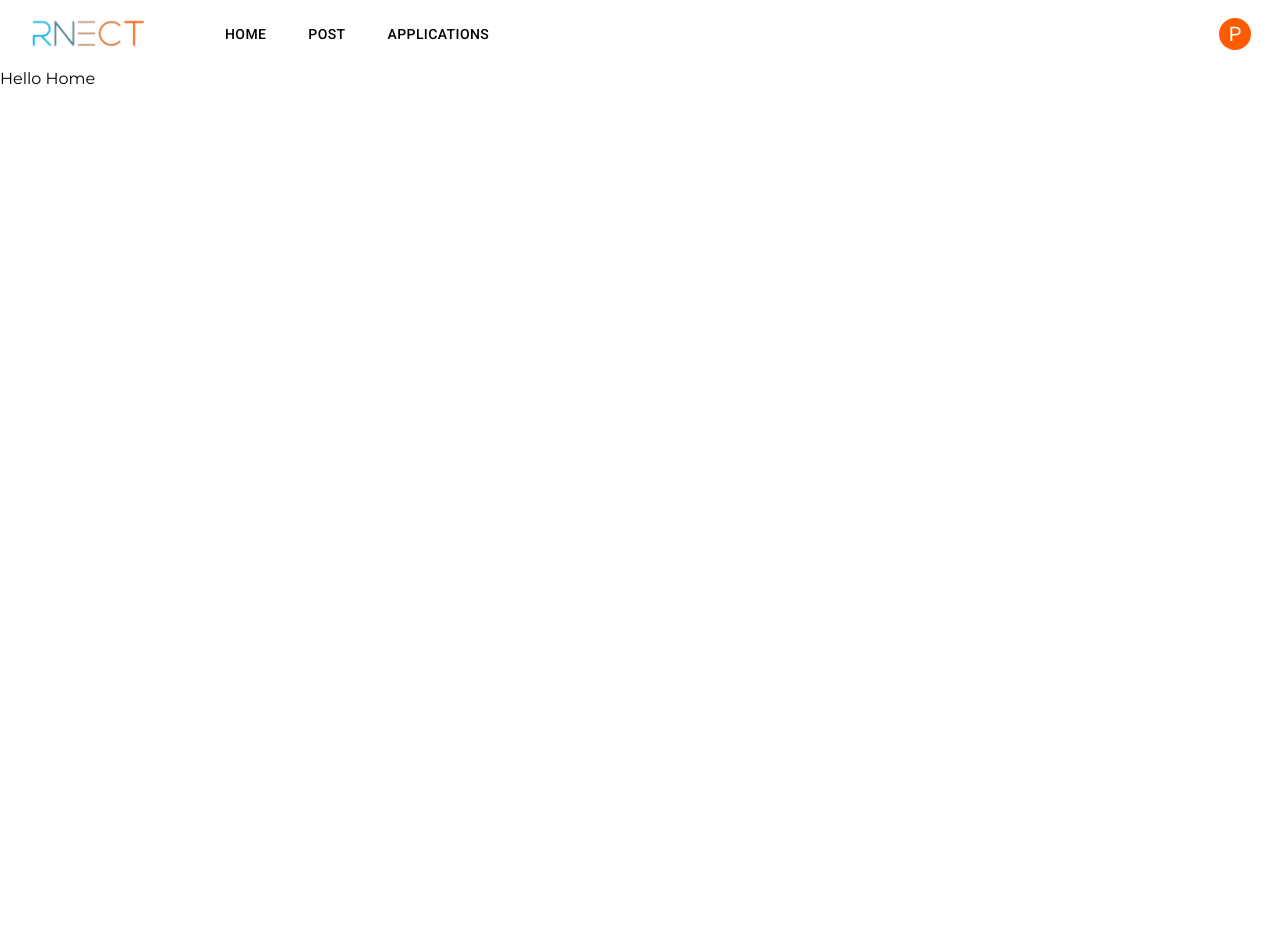
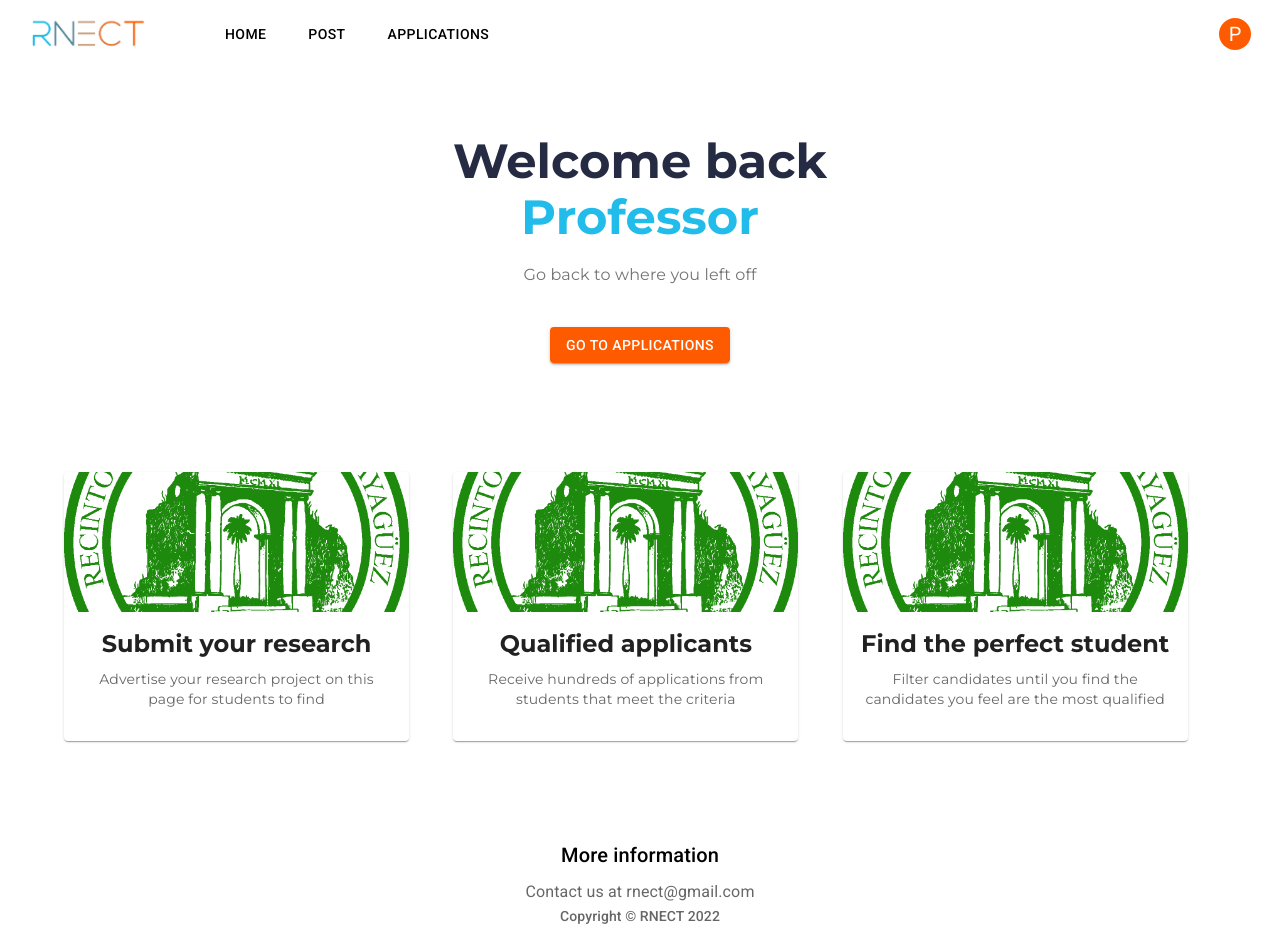
Before and after one commit to uprm-inso-4117-2021-2022-s2/semester-project-team-13, a React (Create React App) app: page /Home in a window 1280 px wide. Shown: the top 952 px of the page. Before the commit the page ends 800 px from the top, so only its background shows below. Built offline with nearby package versions, Linux system fonts and the light colour scheme.

Commit message:
Home page done

```diff
--- a/src/App.js
+++ b/src/App.js
@@ -14,6 +14,7 @@ import SignUp from './Pages/SignUp'
 import LogIn from './Pages/LogIn'
 import EditProfile from './Pages/EditProfile'
 import RNECTNavbar from './Components/RNECTNavbar';
+import Footer from './Components/Footer'
 
 const user = {
   name: "Pepito Pérez",
@@ -34,7 +35,8 @@ const user = {
 
 function App() {
   return (
-    <BrowserRouter>
+    <div>
+      <BrowserRouter>
       <RNECTNavbar isLogged={user.isLogged} userType={user.type} userName={user.name}/>
       <Routes>
           <Route exact path="/Home" element={<Home isLogged={user.isLogged} userType={user.type}/>} />
@@ -48,6 +50,8 @@ function App() {
           yearStudy={user.yearStudy}/>}/>
       </Routes>
     </BrowserRouter>
+    <Footer />
+    </div>
   );
 }
 
--- /dev/null
+++ b/src/Components/Banner.jsx
@@ -0,0 +1,44 @@
+import Box from '@mui/material/Box';
+import Container from '@mui/material/Container';
+import Typography from '@mui/material/Typography';
+import Stack from '@mui/material/Stack';
+import Button from '@mui/material/Button';
+
+export default function Banner(props) {
+  return (
+    <Box
+          sx={{
+            bgcolor: 'background.paper',
+            pt: 8,
+            pb: 6,
+          }}
+        >
+          <Container maxWidth="sm">
+            {/* <Typography
+              component="h1"
+              variant="h2"
+              align="center"
+              color="text.primary"
+              gutterBottom
+            > */}
+            <Typography variant="h3" align="center" gutterBottom component="div" style={{fontFamily: "Montserrat", fontWeight: "bolder", color: "#252B42", margin:"0"}}>
+              {props.title}
+            </Typography>
+            <Typography variant="h3" align="center" gutterBottom component="div" style={{fontFamily: "Montserrat", fontWeight: "bolder", color: "#22BCEA"}}>
+              {props.accountType}
+            </Typography>
+            <Typography variant="subtitle1" align="center" gutterBottom component="div" style={{fontFamily: "Montserrat", color: "#737373"}}>
+              {props.description}
+            </Typography>
+            <Stack
+              sx={{ pt: 4 }}
+              direction="row"
+              spacing={2}
+              justifyContent="center"
+            >
+              <Button variant="contained" style={{backgroundColor:"#FE5B00", marginBottom: "20px"}}>{props.button}</Button>
+            </Stack>
+          </Container>
+        </Box>
+  );
+}
--- /dev/null
+++ b/src/Components/Footer.jsx
@@ -0,0 +1,45 @@
+import * as React from 'react';
+import AppBar from '@mui/material/AppBar';
+import Button from '@mui/material/Button';
+import CameraIcon from '@mui/icons-material/PhotoCamera';
+import Card from '@mui/material/Card';
+import CardActions from '@mui/material/CardActions';
+import CardContent from '@mui/material/CardContent';
+import CardMedia from '@mui/material/CardMedia';
+import CssBaseline from '@mui/material/CssBaseline';
+import Grid from '@mui/material/Grid';
+import Stack from '@mui/material/Stack';
+import Box from '@mui/material/Box';
+import Toolbar from '@mui/material/Toolbar';
+import Typography from '@mui/material/Typography';
+import Container from '@mui/material/Container';
+import Link from '@mui/material/Link';
+import { createTheme, ThemeProvider } from '@mui/material/styles';
+
+export default function Footer() {
+  return (
+    <div>
+      <Box sx={{ bgcolor: 'background.paper', p: 6 }} component="footer">
+        <Typography variant="h6" align="center" gutterBottom>
+          More information
+        </Typography>
+        <Typography
+          variant="subtitle1"
+          align="center"
+          color="text.secondary"
+          component="p"
+        >
+          Contact us at rnect@gmail.com
+        </Typography>
+        <Typography
+          variant="subtitle2"
+          align="center"
+          color="text.secondary"
+          component="p"
+        >
+          Copyright © RNECT 2022
+        </Typography>
+      </Box>
+    </div>
+  );
+}
--- /dev/null
+++ b/src/Components/HomeCard.jsx
@@ -0,0 +1,55 @@
+import * as React from 'react';
+import Card from '@mui/material/Card';
+import CardActions from '@mui/material/CardActions';
+import CardContent from '@mui/material/CardContent';
+import CardMedia from '@mui/material/CardMedia';
+import Button from '@mui/material/Button';
+import Typography from '@mui/material/Typography';
+import ResearchInfo from './ResearchInfo';
+
+const style = {
+  fontFamily: "Montserrat",
+  fontWeight: "bold",
+  overflow: "hidden",
+  textOverflow: "ellipsis",
+  display: "-webkit-box",
+  WebkitLineClamp: 1, /* number of lines to show */
+  WebkitBoxOrient: "vertical",
+}
+
+const styleDescription = {
+  fontFamily: "Montserrat",
+  overflow: "hidden",
+  textOverflow: "ellipsis",
+  display: "-webkit-box",
+  WebkitLineClamp: 3, /* number of lines to show */
+  WebkitBoxOrient: "vertical",
+}
+
+export default function HomeCard(props) {
+  return (
+    <div>
+    <Card sx={{ maxWidth: 345, height: "100%" }} style={{textAlign: "center"}}>
+            <CardMedia
+                component="img"
+                height="140"
+                image={props.imgPath}
+                alt={props.name}
+            />
+            <CardContent>
+                <Typography gutterBottom variant="h5" component="div" style={style}>
+                {props.name}
+                </Typography>
+                <Typography variant="body2" color="text.secondary" style={styleDescription}>
+                {props.briefDescription}
+                </Typography>
+            </CardContent>
+            <CardActions style={{justifyContent: 'center'}}>
+                {/* <Button variant="contained" style={{backgroundColor:"#FE5B00", marginBottom: "20px"}}>
+                    Learn More
+                </Button> */}
+            </CardActions>
+        </Card>
+    </div>
+  );
+}
--- a/src/Pages/Home.js
+++ b/src/Pages/Home.js
@@ -1,11 +1,110 @@
 import React from "react";
+import Banner from "../Components/Banner";
+import HomeCard from '../Components/HomeCard';
+import ResearchCard from "../Components/ResearchCard";
+import Footer from '../Components/Footer';
+import Container from '@mui/material/Container';
+import Grid from '@mui/material/Grid';
+import books from '../Images/books.jpg';
+import logoUprm from '../Images/logoUprm.png'
+import Typography from '@mui/material/Typography';
+import { HomeRepairServiceRounded } from "@mui/icons-material";
 
-function Projects(props) {
+
+const professorHomeInfo = {
+  title:"Welcome back",
+  accountType: "Professor",
+  description: "Go back to where you left off",
+  button: "Go to applications"
+}
+
+const professorHomeCards = [
+  {name:"Submit your research", key:"PC1", imgPath:logoUprm, briefDescription: "Advertise your research project on this page for students to find"},
+  {name:"Qualified applicants", key:"PC2", imgPath:logoUprm, briefDescription: "Receive hundreds of applications from students that meet the criteria"},
+  {name:"Find the perfect student", key:"PC3", imgPath:logoUprm, briefDescription: "Filter candidates until you find the candidates you feel are the most qualified"}
+];
+
+const studentHomeInfo = {
+  title: "Welcome back",
+  accountType: "Student",
+  description: "Go back to where you left off",
+  button: "Go to projects"
+}
+
+const studentHomeCards = [
+  {name: "Submit your resume", key:"SC1", imgPath:logoUprm, briefDescription:"Upload your resume so professors can take a look at it and possibly contact you"},
+  {name: "Search for options", key:"SC2", imgPath: logoUprm, briefDescription:"Search from a variety of research projects until you find one that suits your needs"},
+  {name: "Expand your knowledge", key:"SC3", imgPath: logoUprm, briefDescription: "Grow your experience and knowledge by actively collaborating with professors"}
+]
+
+function Home(props) {
+  var tempKeyNum = 0
+
   return (
     <div className="Home">
-        Hello Home
+     {props.userType === "P" ?
+     <div>
+      <Banner
+      title={professorHomeInfo.title}
+      button={professorHomeInfo.button}
+      accountType={professorHomeInfo.accountType}
+      description={professorHomeInfo.description}
+      />
+      <Container maxWidth="lg">
+          <Grid container alignItems="stretch" spacing={2} style={{marginBottom: "50px", marginTop: "25px", textAlign: "center"}}>
+
+            {
+            professorHomeCards.map(profCard =>{
+              tempKeyNum = tempKeyNum + 1
+              return (
+                <Grid item key={tempKeyNum + profCard.id} xs={4}>
+                    <HomeCard
+                    imgPath={profCard.imgPath}
+                    name={profCard.name}
+                    briefDescription={profCard.briefDescription}
+                    />
+                  </Grid>
+                )
+            }
+            )
+            }
+          </Grid>
+        </Container>
+    </div>
+
+     :
+
+     <div>
+      <Banner
+      title={studentHomeInfo.title}
+      button={studentHomeInfo.button}
+      accountType={studentHomeInfo.accountType}
+      description={studentHomeInfo.description}
+      />
+      <Container maxWidth="lg">
+          <Grid container alignItems="stretch" spacing={2} style={{marginBottom: "50px", marginTop: "25px", textAlign: "center"}}>
+
+            {
+            studentHomeCards.map(studentCard =>{
+              tempKeyNum = tempKeyNum + 1
+              return (
+                <Grid item key={tempKeyNum + studentCard.id} xs={4}>
+                    <HomeCard
+                    imgPath={studentCard.imgPath}
+                    name={studentCard.name}
+                    briefDescription={studentCard.briefDescription}
+                    />
+                  </Grid>
+                )
+            }
+            )
+            }
+          </Grid>
+        </Container>
+      </div>
+     }
     </div>
   );
 }
 
-export default Projects;
+export default Home;
--- a/src/Pages/Projects.js
+++ b/src/Pages/Projects.js
@@ -118,7 +118,6 @@ const NLP = {
 };
 
 const Majors = [
-
   { label: 'Chemical Engineering', code: "INQU" },
   { label: 'Civil Engineering', code: "INCI" },
   { label: 'Computer Engineering', code: "ICOM" },
@@ -192,7 +191,7 @@ function Projects(props) {
         </Container>
 
         <Container maxWidth="lg">
-          <Typography variant="h4" gutterBottom component="div" style={{fontFamily: "Montserrat", fontWeight: "bolder", color: "#212121"}}>
+          <Typography variant="h4" align="center" gutterBottom component="div" style={{fontFamily: "Montserrat", fontWeight: "bolder", color: "#212121"}}>
             Featured projects
           </Typography>
 
```
Also changed, not shown: src/Images/books.jpg (added), 1 other file (tests, documents, lock files or other folders).
